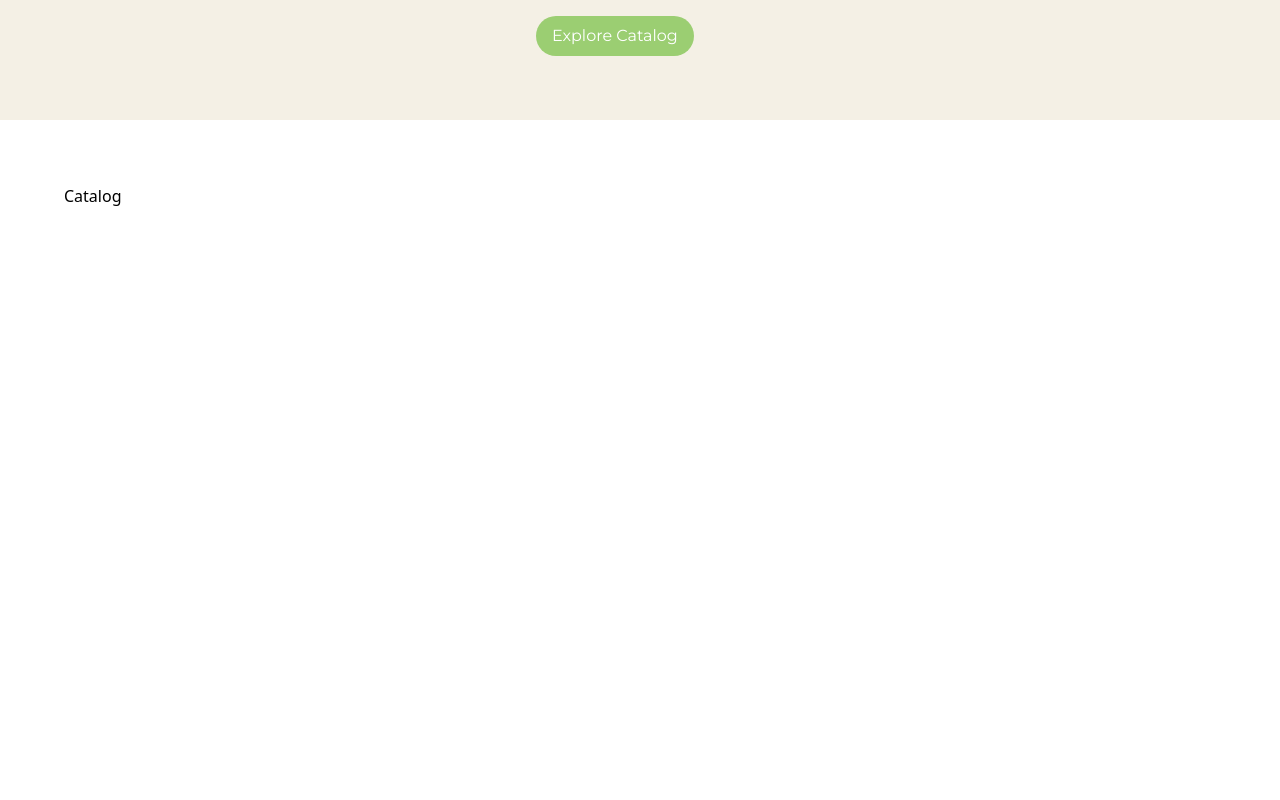
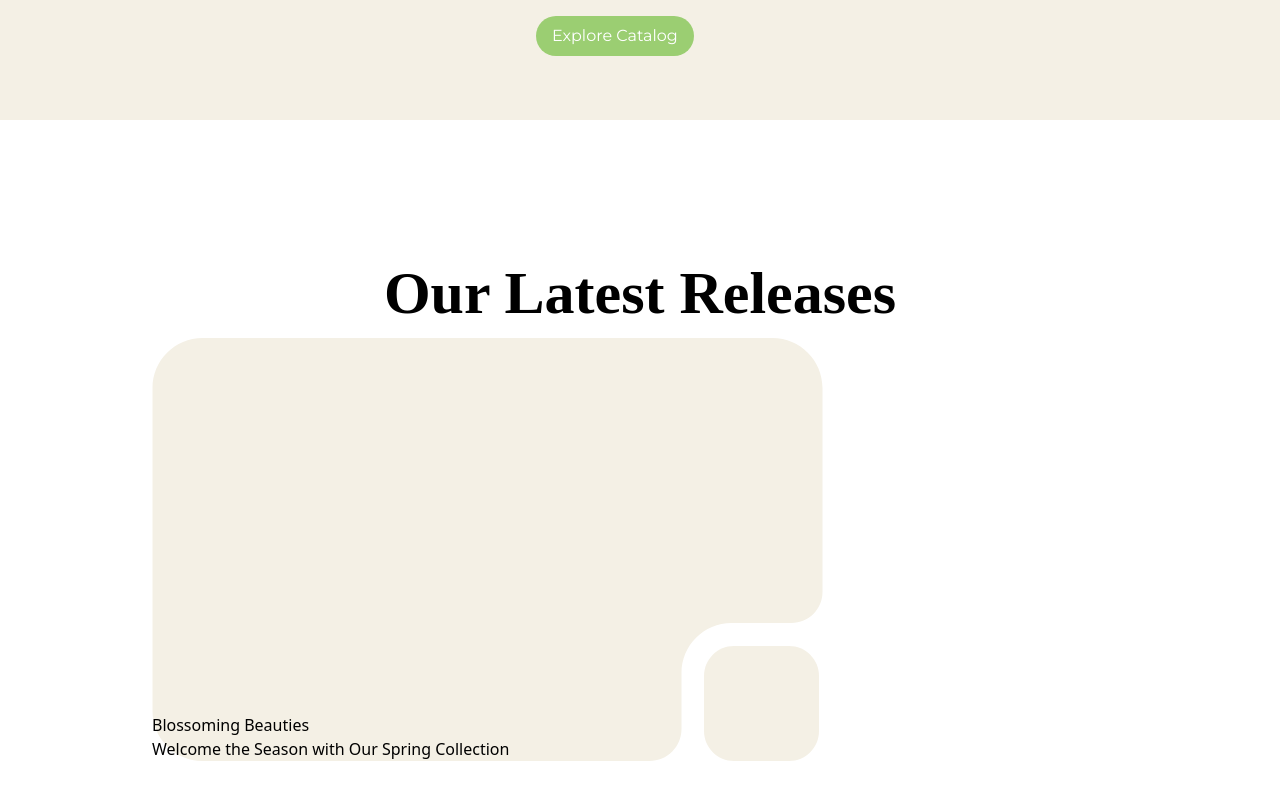
Before and after one commit to robeeds/botanic_bento, a React (Vite) app: page / in a window 1280 px wide. Shown: the part 958-1758 px from the top of the page. Before the commit the page ends 1230 px from the top, so only its background shows below. Built offline with nearby package versions, Linux system fonts and the light colour scheme; a web font is replaced by a local one.

Commit message:
Import custom svg for bento design

```diff
--- a/src/assets/index.js
+++ b/src/assets/index.js
@@ -6,6 +6,7 @@ import menu from "./menu.svg"
 import exit from "./exit.svg"
 import landingplant from "./LandingPlant.png"
 import livingroom from "./aboutlivingroom.png"
+import card from "./Card.svg"
 
 export {
     logo,
@@ -16,4 +17,5 @@ export {
     exit,
     landingplant,
     livingroom,
+    card,
 }
--- a/src/components/Catalog.jsx
+++ b/src/components/Catalog.jsx
@@ -1,8 +1,27 @@
 import React from 'react'
+import { card, livingroom } from '../assets'
+import styles from '../style'
 
 const Catalog = () => {
   return (
-    <div>Catalog</div>
+    <div className={`bg__green p-6 w-full ${styles.paddingX} ${styles.paddingY}`}>
+      <section id='catalog' className='px-6'>
+        <p className={`${styles.subtitle} text-center`}>Our Latest Releases</p>
+
+        {/* Bento Section */}
+        <div className={`flex gap-8`}>
+          <div className={`flex flex-col relative`}>
+              <img src={card} className='w-[100%] h-[100%]' />
+              <div className='absolute bottom-0'>
+                <p className=''>Blossoming Beauties</p>
+                <p className=''>Welcome the Season with Our Spring Collection</p>
+              </div>
+          </div>
+
+
+        </div>
+      </section>
+    </div>
   )
 }
 
```
Also changed, not shown: src/assets/Card.svg (added).
